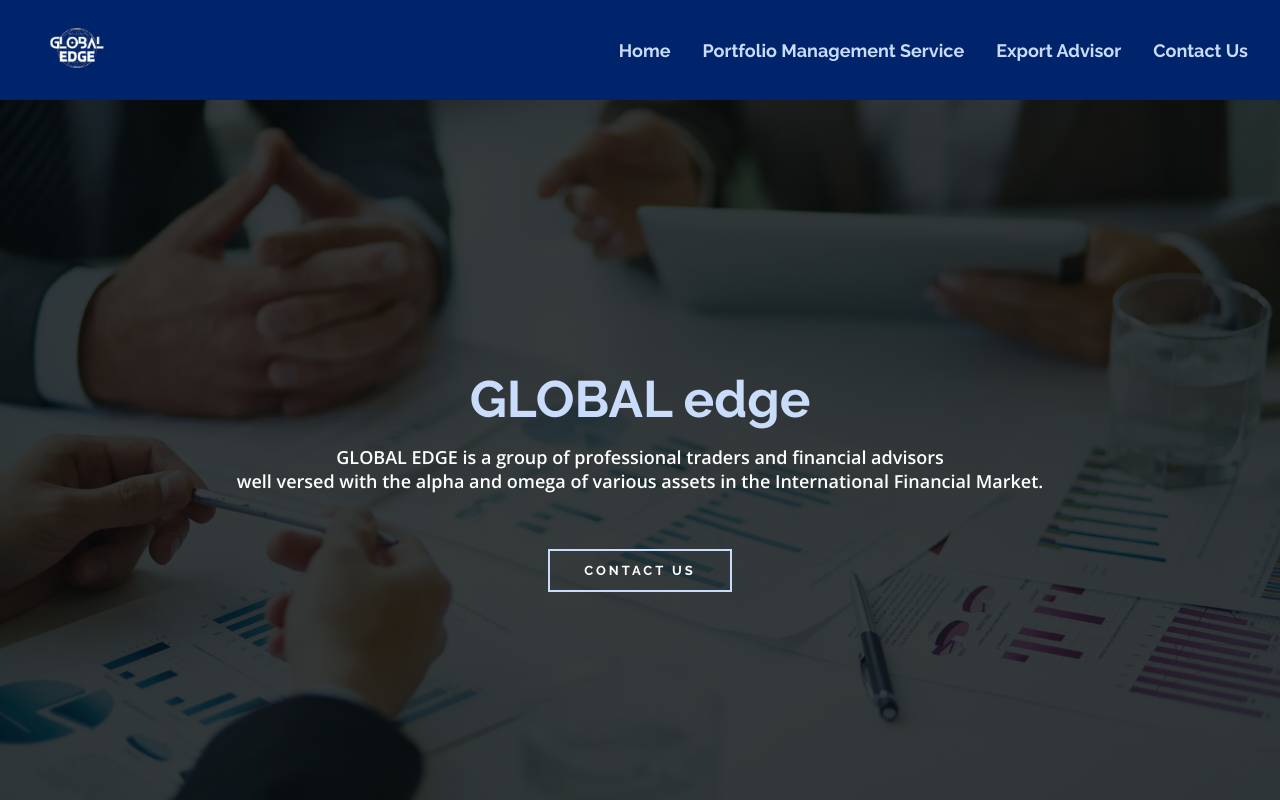
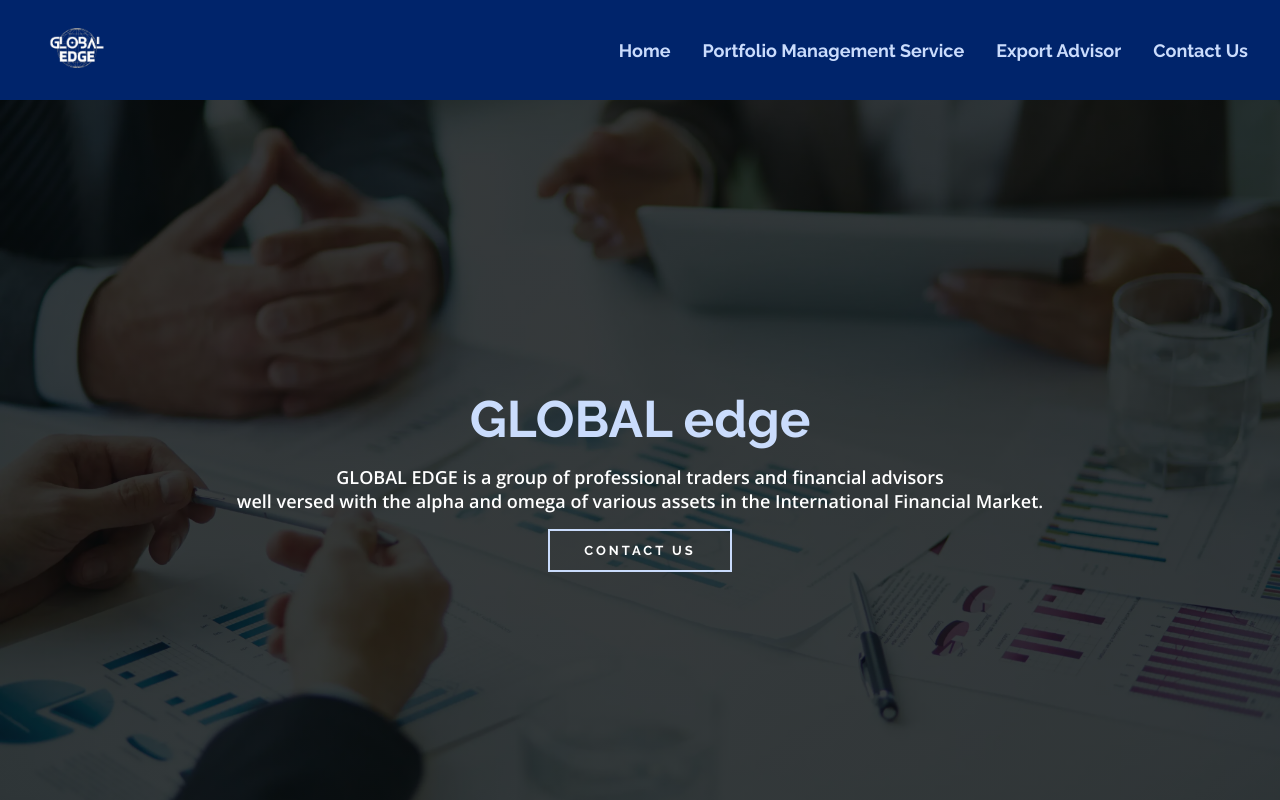
Before and after one commit to abdulsamad2003/prefex-solution, a React (Create React App) app: page / in a window 1280 px wide. Built offline with nearby package versions, Linux system fonts and the light colour scheme.

Commit message:
home page completed

```diff
--- a/src/pages/landingpage/Home.js
+++ b/src/pages/landingpage/Home.js
@@ -9,11 +9,13 @@
         <h1 className="main-font">
           GLOBAL <span>edge</span>
         </h1>
-        <p style={{paddingTop: '2vh'}} className="para-font">
-          GLOBAL EDGE is a group of professional traders and financial advisors </p>
-        <p style={{paddingBottom: '2vh'}} className="para-font"> well versed with the alpha and omega of various assets in the
-          International Financial Market.
-        </p>
+        <div className="para">
+            <p className="para-font">
+            GLOBAL EDGE is a group of professional traders and financial advisors </p>
+            <p className="para-font"> well versed with the alpha and omega of various assets in the
+            International Financial Market.
+            </p>
+        </div>
         <Link to="/contact" className="hero-btn" aria-label="Contact Us">
           Contact Us
         </Link>
--- a/src/pages/landingpage/Home.scss
+++ b/src/pages/landingpage/Home.scss
@@ -24,6 +24,8 @@
             font-weight: 800;
         }
     }
+    .para{
+        margin: 2vh 0;
         p{
         font-size: clamp(14px, 3vw , 18px);
             color: #fff;
@@ -31,6 +33,7 @@
                 width: 90%;
                 margin: 0 auto;
                 line-height: 18px;
+            }
         }
     }
     .hero-btn{
@@ -45,7 +48,6 @@
         cursor: pointer;
         position: relative;
         background: transparent;
-        margin-top: 5vh;
         &:hover{
             background: var(--primary-color);
             letter-spacing: 5px;
```
Lines whose indentation alone changed are shown as unchanged.
